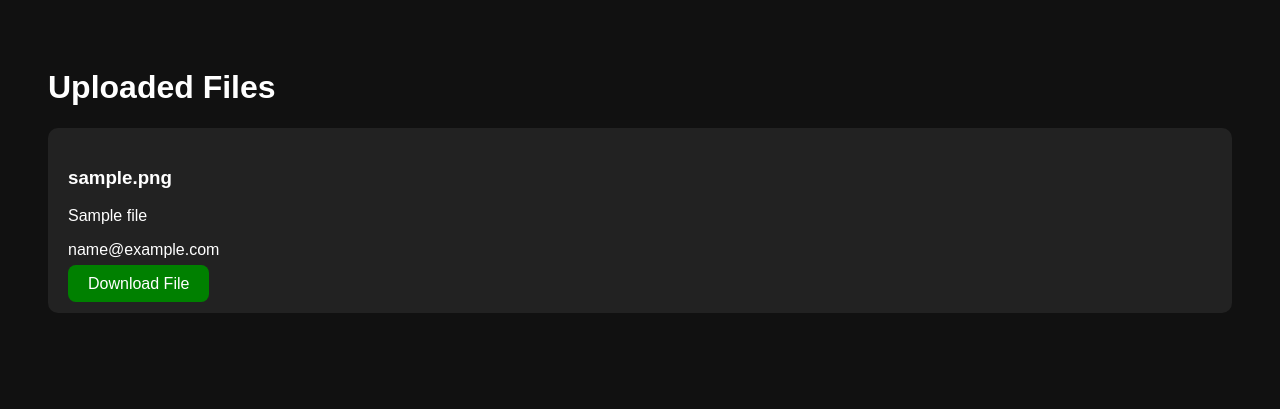
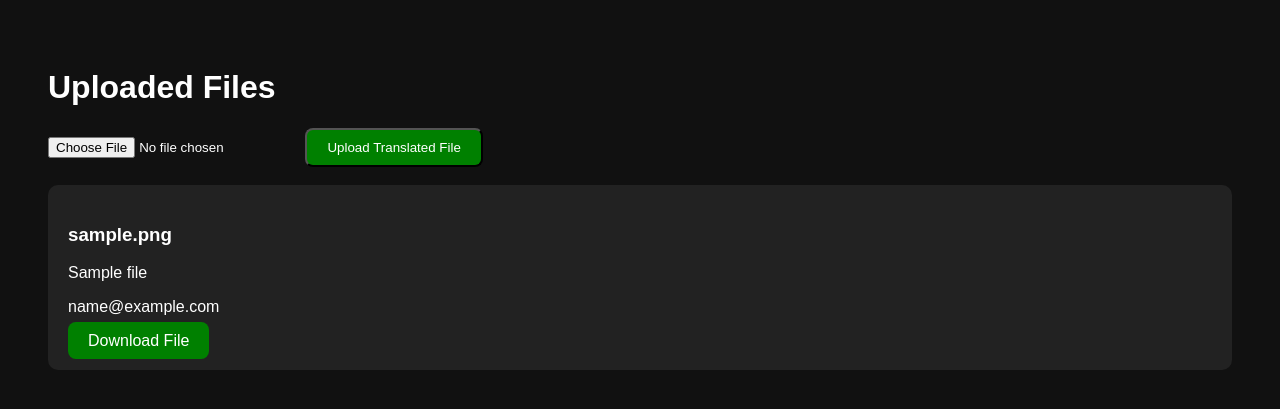
Before and after one commit to placementcellvvw/translator-website, a Flask app: template templates/dashboard.html in a window 1280 px wide. Shown: the top 409 px of the page. Run offline with Flask 3, Linux system fonts and the light colour scheme; the template is opened without the code that fills it: values that come from a table or form of the project are taken from there, others are empty; tables that the repository leaves empty hold one stand-in row (values such as "Sample post").

Commit message:
Implement file upload form in dashboard
Add form for uploading translated files for each uploaded file.

```diff
--- a/templates/dashboard.html
+++ b/templates/dashboard.html
@@ -42,7 +42,23 @@ body{
 <h1>Uploaded Files</h1>
 
 {% for file in files %}
+<form
+action="/admin/upload_translated/{{ file.id }}"
+method="POST"
+enctype="multipart/form-data">
 
+    <input
+    type="file"
+    name="translated_file"
+    required>
+
+    <button class="btn" type="submit">
+        Upload Translated File
+    </button>
+
+</form>
+
+<br>
 <div class="card">
 
     <h3>{{ file.filename }}</h3>
```
